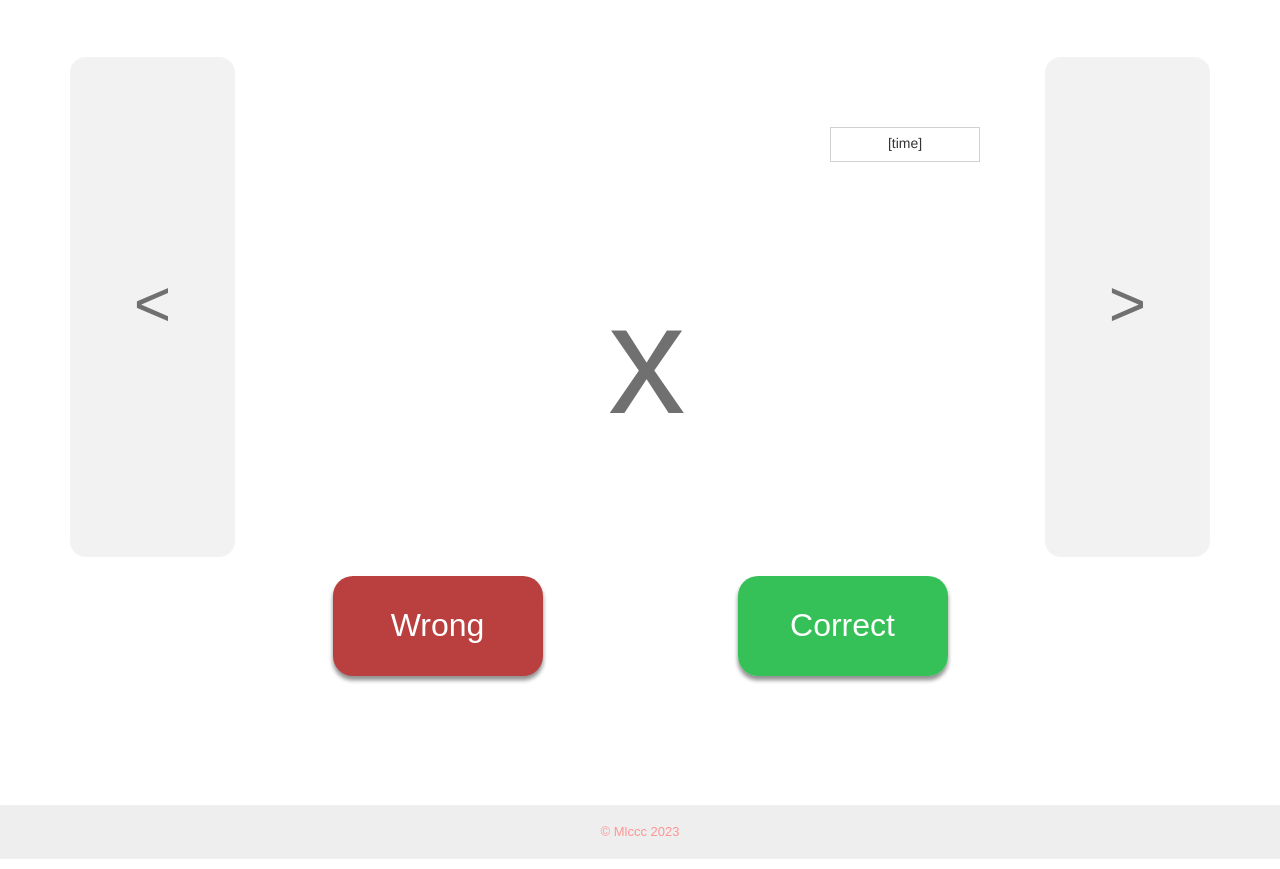
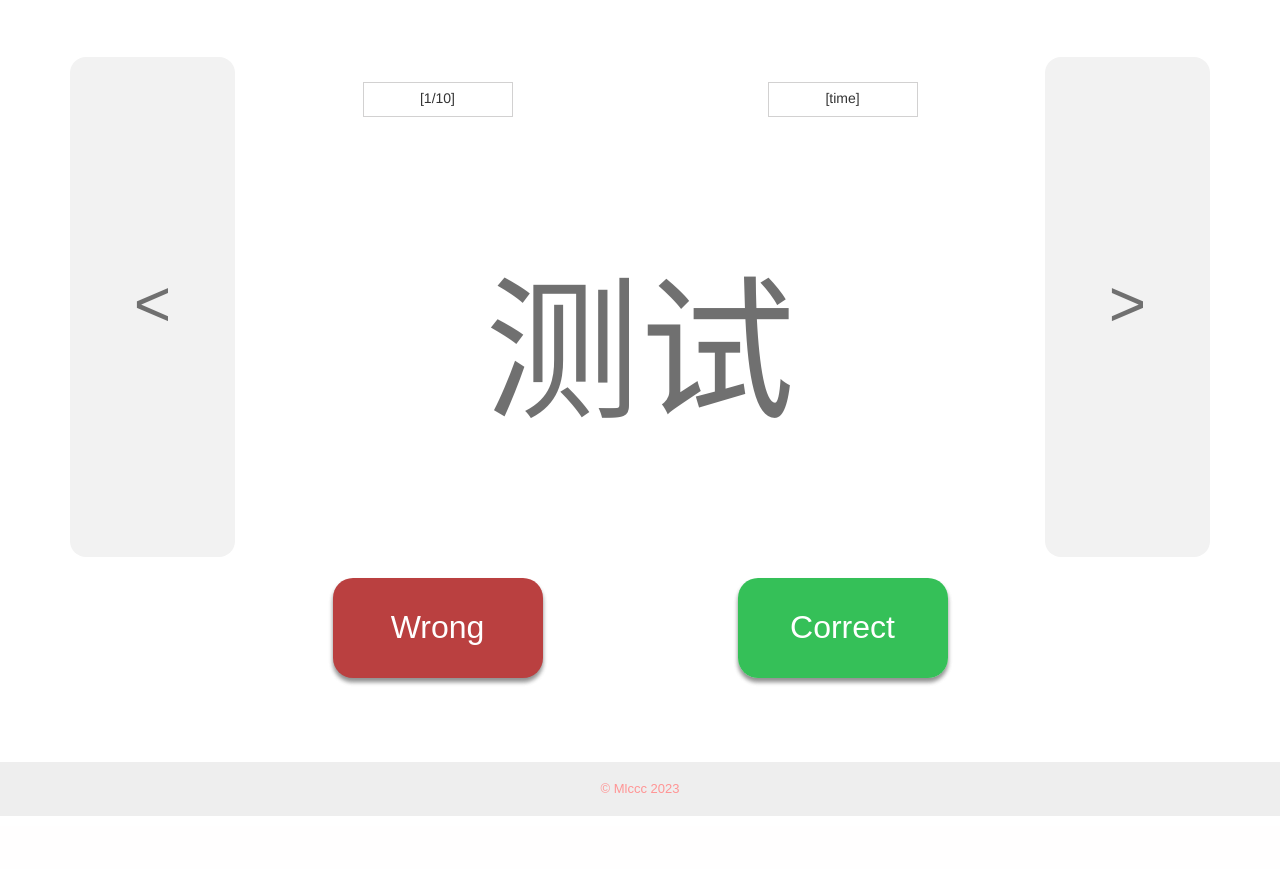
Before and after one commit to stoneskin/ChineseCharactersRecognitionApp, a PHP site: page /testBoard.html in a window 1280 px wide. Shown: the part 145-1014 px from the top of the page. After the commit the page ends 961 px from the top, so only its background shows below. Run offline with PHP 8.4, Linux system fonts and the light colour scheme.

Commit message:
update layout for test board

```diff
--- a/src/css/styles.css
+++ b/src/css/styles.css
@@ -448,12 +448,12 @@ justify-content: center;
 vertical-align: middle;
 }
 .main>.center-board{
-  padding: 70px 0;
+  padding: 25px 0;
 }
 .main>.center-board>.label{
   font-size: 155px;
   text-align: center;
-  width: 250px;
+  width: auto;
   margin-left: auto;
   margin-right: auto;
   margin-top: 10%;
@@ -475,6 +475,10 @@ vertical-align: middle;
   background-color: #edf6d9d1;
 }
 .time-block{
+  display:flex;
+  flex-direction: column;
+  align-items: center;
+  position: relative;
   text-align: center;
   vertical-align: middle;
   padding: 5px;
@@ -483,9 +487,13 @@ vertical-align: middle;
   border-color: #d2d1d1;
   width: 150px;
   height:35px;
-  margin-right: 50px;
+  margin-right: auto;
   margin-left: auto;
 
+}
+.test-word{
+  text-align: center;
+  width: 100%;
 }
 @media only screen and (max-width: 1000px) {
   /* body {
--- a/src/testBoard.html
+++ b/src/testBoard.html
@@ -34,8 +34,22 @@
                     <div class="label wrap"><</div>
                 </div>
                 <div class=" col-sm-8  center-board">
-                    <div class="time-block">[time]</div>
-                    <div class="label wrap">x</div>
+                    <div class="row">
+                        <div class="col-xs-6 ">
+                            <div class="time-block">[1/10]</div>
+                        </div>
+                        <div class="col-xs-6 ">
+                            <div class="time-block">[time]</div>
+                        </div>
+
+                    </div>
+                    <div class="label wrap">
+                        <div class="test-word" id="lblTestword">
+                             测试
+                        </div>
+
+
+                    </div>
                     <div class="row">
                         <div class="frame-botton2 col-xs-6">
                             <div class="button button-tall button-wrong">
```
